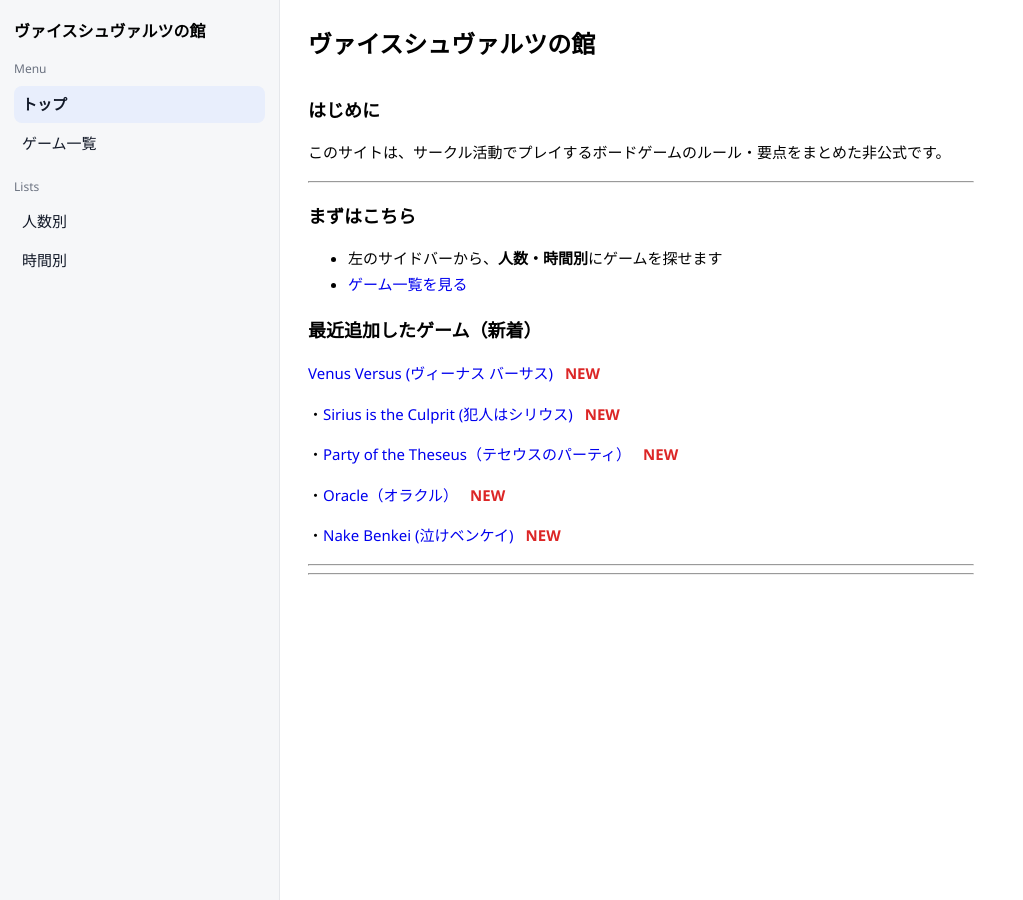
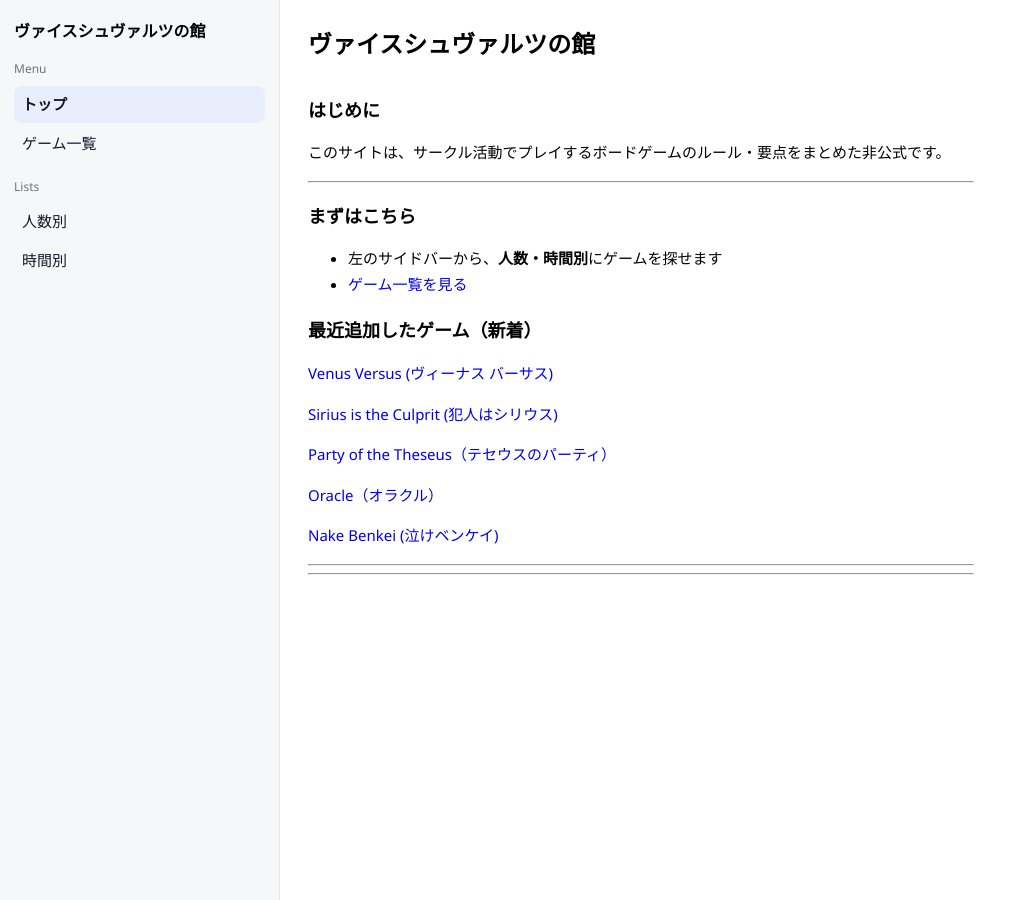
Before and after one commit to weiss-schwarz-house/weiss-schwarz-house, a Jekyll site: the page built from index.md, in a window 1280 px wide. Shown: the whole page, without its empty margins (0-1023 px from the left). Built offline with Jekyll 4.4.1, drawn with Linux system fonts in a browser that asks for light colours.

Commit message:
#14 トップ履歴表示不備

```diff
--- a/_layouts/default.html
+++ b/_layouts/default.html
@@ -299,12 +299,7 @@
         {% if page.title %}
         <h1 class="page-title">{{ page.title }}</h1>
 
-        {% comment %} Published / Updated dates (prefer updated) {% endcomment %}
-        {% assign shown_date = page.updated | default: page.date %}
-        {% if shown_date %}
-        <div class="page-date">{{ shown_date | date: "%Y-%m-%d" }}{% if page.updated %}（更新）{% else %}（公開）{% endif %}</div>
-        {% endif %}
-
+        {% comment %} Published / Updated dates removed per site preference {% endcomment %}
         {% endif %} {% if page.thumbnail_url %}
         <div class="thumb-wrap">
           <img class="thumb" src="{{ page.thumbnail_url }}" alt="{{ page.thumbnail_alt | default: page.title }}" />
--- a/index.md
+++ b/index.md
@@ -22,12 +22,14 @@ title: ヴァイスシュヴァルツの館
 {% assign shown = 0 %}
 
 {% for g in pages_with_date %}
-{% if shown > 0 %}・{% endif %}<a href="{{ g.url | relative_url }}">{{ g.title }}</a>{% assign ref = g.updated | default: g.date %}{% if ref %}{% assign ref_sec = ref | date: '%s' | plus: 0 %}{% assign now_sec = site.time | date: '%s' | plus: 0 %}{% assign diff = now_sec | minus: ref_sec %}{% assign diff_days = diff | divided_by: 86400 %}{% if diff_days <= site.new_days %} <strong style="color:#dc2626; margin-left:8px;">NEW</strong>{% endif %}{% endif %}{% assign shown = shown | plus: 1 %}{% if shown >= max_show %}{% break %}{% endif %}
+<a href="{{ g.url | relative_url }}">{{ g.title }}</a>
+{% assign shown = shown | plus: 1 %}{% if shown >= max_show %}{% break %}{% endif %}
 {% endfor %}
 
 {% if shown < max_show %}
   {% for g in pages_without_date %}
-    {% if shown > 0 %}・{% endif %}<a href="{{ g.url | relative_url }}">{{ g.title }}</a>{% assign shown = shown | plus: 1 %}{% if shown >= max_show %}{% break %}{% endif %}
+    <a href="{{ g.url | relative_url }}">{{ g.title }}</a>
+    {% assign shown = shown | plus: 1 %}{% if shown >= max_show %}{% break %}{% endif %}
   {% endfor %}
 {% endif %}
 
```
